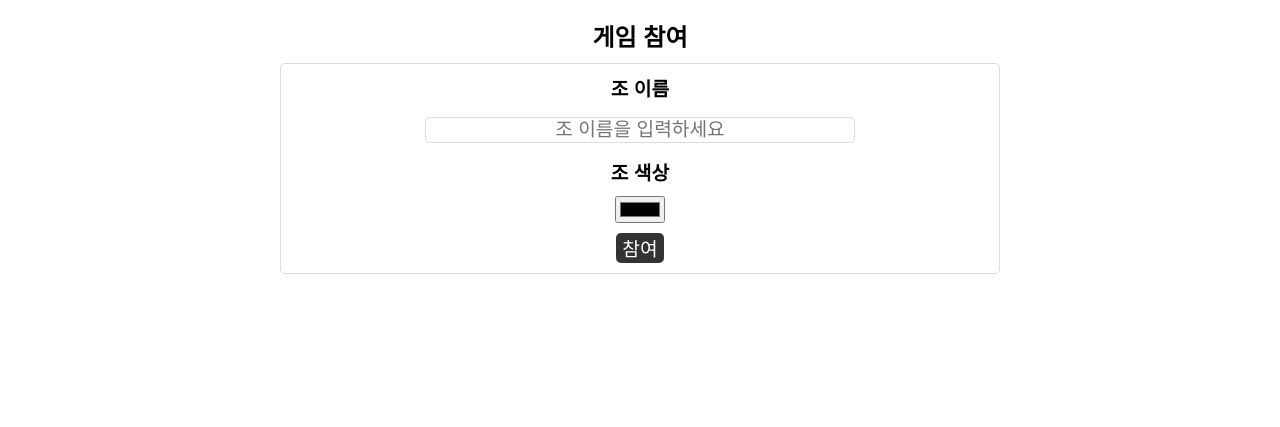
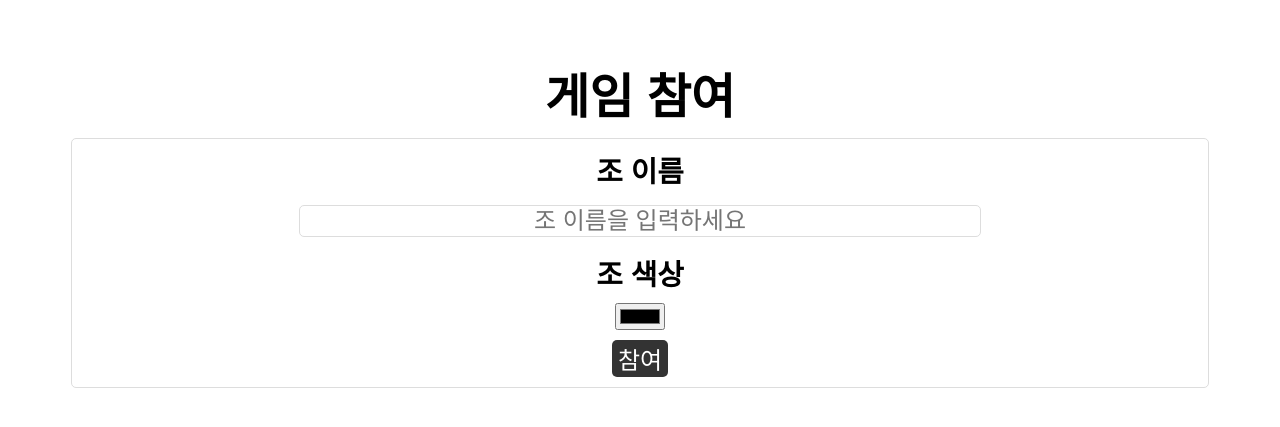
Before and after one commit to vvvtoom/forever-hep, a Django app: page /boardgame/add_player/ in a window 1280 px wide. Shown: the top 427 px of the page. Run offline with Django 4.2, Linux system fonts and the light colour scheme; some web fonts are replaced.

Commit message:
Minor error covered

```diff
--- a/templates/boardgame/base.html
+++ b/templates/boardgame/base.html
@@ -31,8 +31,8 @@
 
             .container {
                 width: 100%;
-                max-width: 800px;
-                margin: 0 auto;
+                max-width: 1500px;
+                margin-top: 3em;
                 display: flex;
                 flex-direction: column;
                 align-items: center;
@@ -40,7 +40,7 @@
             }
 
             .mini-title {
-                font-size: 1.5em;
+                font-size: 3em;
                 font-weight: bold;
                 margin: 10px 0;
             }
@@ -56,7 +56,7 @@
             }
 
             .player-form label {
-                font-size: 1.2em;
+                font-size: 1.8em;
                 font-weight: bold;
                 margin: 10px 0;
             }
@@ -66,7 +66,7 @@
                 margin: 5px 0;
                 border: 1px solid #ddd;
                 border-radius: 5px;
-                font-size: 1.2em;
+                font-size: 1.5em;
                 text-align: center;
             }
 
@@ -76,7 +76,7 @@
                 border-radius: 5px;
                 background-color: #333;
                 color: #fff;
-                font-size: 1.2em;
+                font-size: 1.5em;
                 cursor: pointer;
             }
 
@@ -95,6 +95,7 @@
                 font-size: 1.2em;
                 font-weight: bold;
                 margin: 10px 0;
+                text-align: center;
             }
 
             .player-money-board__money {
@@ -114,6 +115,7 @@
                 flex: 1;
                 text-align: center;
                 margin: 10px;
+                padding: 0.5em;
             }
         </style>
     </head>
--- a/templates/boardgame/moneyboard.html
+++ b/templates/boardgame/moneyboard.html
@@ -8,8 +8,6 @@
         </div>
     </div>
     <script>
-        windows.onload = getPlayers();
-
         const getPlayers = async () => {
             const response = await fetch('../../api_get_players/', {
                 method: 'GET'
@@ -29,6 +27,10 @@
             });
         }
 
+        onload = () => {
+            getPlayers();
+        }
+
         setInterval(getPlayers, 1000);
     </script>
 {% endblock %}
```
Also changed, not shown: templates/boardgame/player_view.html (+5 -5 lines).
